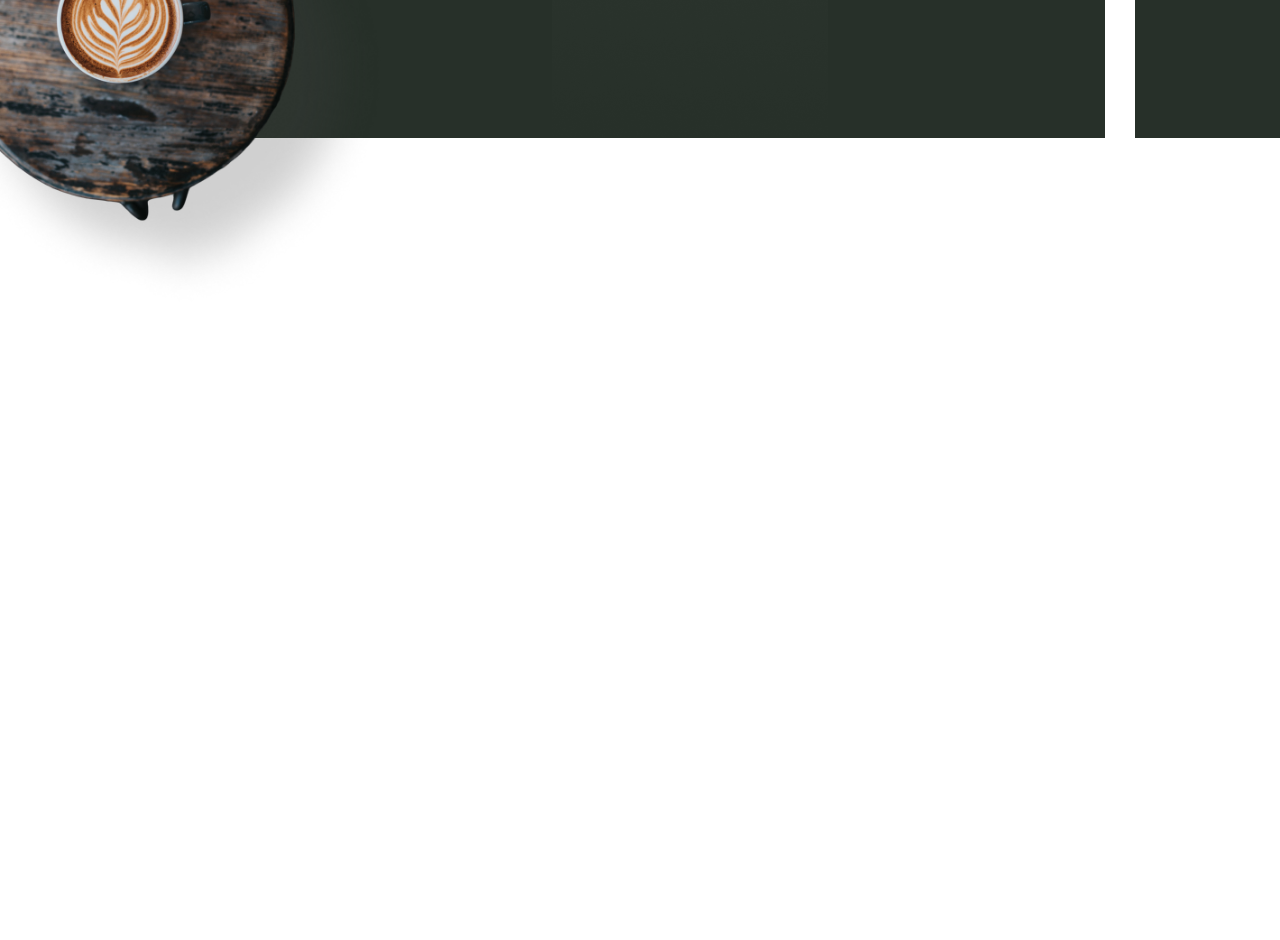
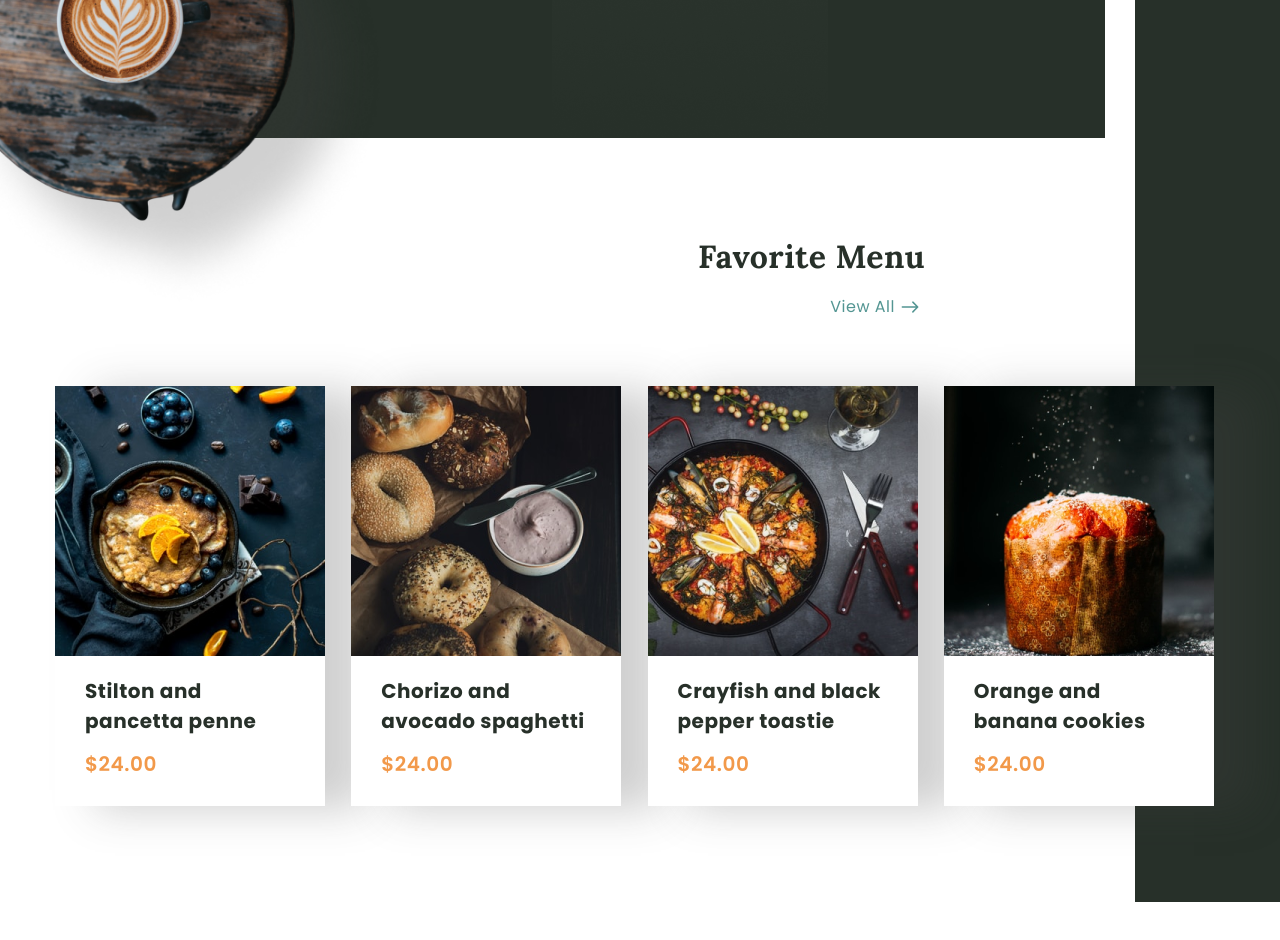
Before and after one commit to terrorbladegodlike/w-food, a Next.js app: page / in a window 1280 px wide. Shown: the part 960-1900 px from the top of the page. Built offline with nearby package versions, Linux system fonts and the light colour scheme.

Commit message:
Adding "Menu" component

```diff
--- a/app/page.jsx
+++ b/app/page.jsx
@@ -1,13 +1,15 @@
 // Import Components
-import Header from "@/components/Header";
-import Hero from "@/components/Hero";
+import Header from "@/components/Header"
+import Hero from "@/components/Hero"
+import Menu from "@/components/Menu"
 
 export default function Home() {
    return (
       <main className="w-full max-w-[1440px] bg-white mx-auto overflow-hidden">
          <Header />
          <Hero />
+         <Menu />
          <div className="h-[4000px]"></div>
       </main>
-  );
+   )
 }
--- /dev/null
+++ b/components/Menu.jsx
@@ -0,0 +1,102 @@
+'use client'
+
+// Import Image & Link From Next
+import Image from 'next/image'
+import Link from 'next/link'
+
+// Import React-Icons
+import { IoIosArrowRoundForward } from 'react-icons/io'
+
+// Import Motion & FadeIn from Variant.js
+import { fadeIn } from '@/variants'
+import { motion } from 'framer-motion'
+
+// Menu Base
+const menu = [
+   {
+      img: '/menu/item-1.png',
+      title: 'Stilton and pancetta penne',
+      price: '$24.00',
+   },
+   {
+      img: '/menu/item-2.png',
+      title: 'Chorizo and avocado spaghetti',
+      price: '$24.00',
+   },
+   {
+      img: '/menu/item-3.png',
+      title: 'Crayfish and black pepper toastie',
+      price: '$24.00',
+   },
+   {
+      img: '/menu/item-4.png',
+      title: 'Orange and banana cookies',
+      price: '$24.00',
+   },
+]
+
+const Menu = () => {
+   return (
+      <section className='relative py-12 xl:py-24 bg-menu' id='menu'>
+         <div className='container mx-auto'>
+            <motion.div
+               variants={fadeIn('left', 0.3)}
+               initial='hidden'
+               whileInView={'show'}
+               viewport={{ once: false, amount: 0.2 }}
+               className='max-w-[570px] mx-auto text-center xl:text-right'
+            >
+               <h2 className='mb-3'>Favorite Menu</h2>
+               <Link
+                  href='/'
+                  className='text-green flex justify-center xl:justify-end items-center mb-16'
+               >
+                  View All
+                  <IoIosArrowRoundForward className='text-3xl' />
+               </Link>
+            </motion.div>
+            {/* Menu Grid */}
+            <motion.div
+               variants={fadeIn('up', 0.4)}
+               initial='hidden'
+               whileInView={'show'}
+               viewport={{ once: false, amount: 0.2 }}
+               className='grid grid-cols-1 gap-[30px] md:grid-cols-3 md:gap-[15px] xl:grid-cols-4'
+            >
+               {menu.map((item, index) => {
+                  return (
+                     <div
+                        key={index}
+                        className='max-w-[270px] bg-white shadow-primary mx-auto xl:mx-0 group'
+                     >
+                        {/* Img */}
+                        <div className='overflow-hidden'>
+                           <Image
+                              src={item.img}
+                              width={270}
+                              height={270}
+                              alt='product'
+                              className='group-hover:scale-110 transition-all duration-300'
+                           />
+                        </div>
+                        {/* Title & Price */}
+                        <div className='pt-[20px] pb-[28px] px-[30px]'>
+                           <Link href='/'>
+                              <h3 className='font-poppins text-black mb-[14px]'>
+                                 {item.title}
+                              </h3>
+                           </Link>
+                           <div className='text-xl font-poppins font-semibold text-orange'>
+                              {item.price}
+                           </div>
+                        </div>
+                     </div>
+                  )
+               })}
+            </motion.div>
+         </div>
+      </section>
+   )
+}
+
+export default Menu
--- a/components/Nav.jsx
+++ b/components/Nav.jsx
@@ -1,25 +1,25 @@
 // Import Link from React-Scroll
-import { Link } from 'react-scroll'
+import { Link } from "react-scroll"
 
 const links = [
    {
-      path: 'home',
-      name: 'home',
+      path: "home",
+      name: "home",
       offset: -50,
    },
    {
-      path: 'menu',
-      name: 'menu',
+      path: "menu",
+      name: "menu",
       offset: -50,
    },
    {
-      path: 'about',
-      name: 'about',
+      path: "about",
+      name: "about",
       offset: -150,
    },
    {
-      path: 'contact',
-      name: 'home',
+      path: "contact",
+      name: "home",
       offset: 0,
    },
 ]
@@ -35,6 +35,8 @@
                   spy={true}
                   smooth={true}
                   offset={link.offset}
+                  duration={500}
+                  className={`${linkStyles}`}
                >
                   {link.name}
                </Link>
```
Lines whose indentation alone changed are shown as unchanged.
